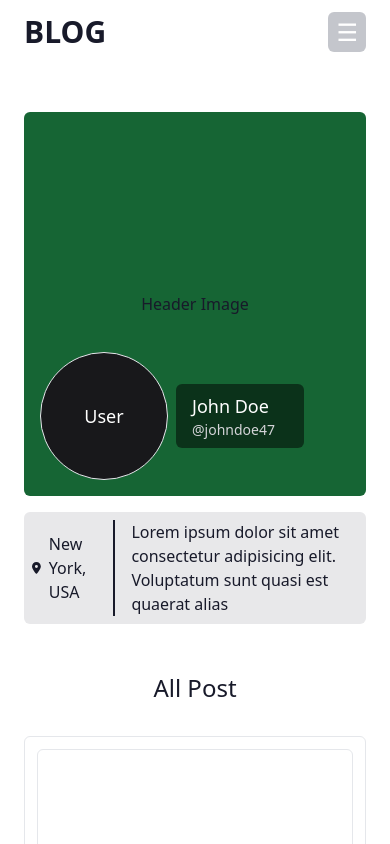
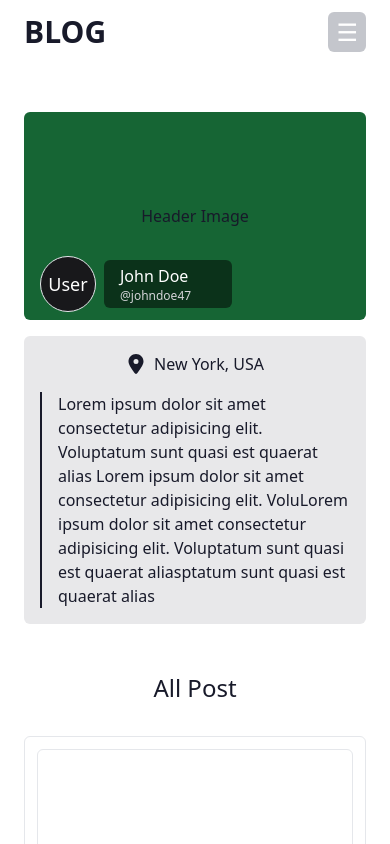
Before and after one commit to kayamazlum/Blog-App-Front, a Next.js app: page /user_profile in a window 390 px wide. Shown: the top 844 px of the page. Built offline with nearby package versions, Linux system fonts and the light colour scheme.

Commit message:
user profile sayfası responsive hale getirildi

```diff
--- a/src/app/(pages)/user_profile/page.tsx
+++ b/src/app/(pages)/user_profile/page.tsx
@@ -12,26 +12,31 @@ const UserProfile = () => {
         <div className="w-[1200px] md:mx-8 sm:mx-4 mx-2 p-4">
           <div className="flex flex-col gap-4">
             <div className="w-full relative">
-              <div className="w-full bg-green-800 h-96 items-center justify-center flex rounded-md">
+              <div className="w-full bg-green-800 lg:h-96 md:h-72 sm:h-60 h-52  items-center justify-center flex rounded-md">
                 Header Image
               </div>
-              <div className="absolute -translate-y-36 translate-x-4 flex gap-2 items-center justify-center">
-                <div className="rounded-full h-32 w-32 border flex justify-center items-center text-light text-lg bg-zinc-900">
+              <div className="absolute xl:-translate-y-36 lg:-translate-y-32 md:-translate-y-28 sm:-translate-y-24 -translate-y-16 translate-x-4 flex gap-2 items-center justify-center">
+                <div className="rounded-full xl:size-32 lg:size-28 md:size-24 sm:size-20 size-14 border flex justify-center items-center text-light text-lg bg-zinc-900">
                   User
                 </div>
-                <div className="w-32 bg-black bg-opacity-50 px-4 py-2 rounded-md flex flex-col">
-                  <span className="text-light text-lg">John Doe</span>
-                  <span className="text-zinc-300 text-sm">@johndoe47</span>
+                <div className="w-32 bg-black bg-opacity-50 px-4 md:py-2 py-1 rounded-md flex flex-col">
+                  <span className="text-light lg:text-lg  ">John Doe</span>
+                  <span className="text-zinc-300 lg:text-sm text-xs">
+                    @johndoe47
+                  </span>
                 </div>
               </div>
             </div>
-            <div className="flex p-2 gap-4 dark:bg-darkultra bg-light2 rounded-md  items-center">
-              <div className="flex gap-2 items-center">
-                <FaLocationDot size={20} /> <span>New York, USA</span>
+            <div className="flex md:flex-row flex-col p-4 gap-4 dark:bg-darkultra bg-light2 rounded-md  items-center">
+              <div className="flex gap-2 items-center whitespace-nowrap">
+                <FaLocationDot size={20} /> <p>New York, USA</p>
               </div>
               <p className="border-l-2  border-dark dark:border-light2 pl-4">
                 Lorem ipsum dolor sit amet consectetur adipisicing elit.
-                Voluptatum sunt quasi est quaerat alias
+                Voluptatum sunt quasi est quaerat alias Lorem ipsum dolor sit
+                amet consectetur adipisicing elit. VoluLorem ipsum dolor sit
+                amet consectetur adipisicing elit. Voluptatum sunt quasi est
+                quaerat aliasptatum sunt quasi est quaerat alias
               </p>
             </div>
             <div className="text-2xl mt-8 mb-4 flex w-full justify-center items-center">
```
